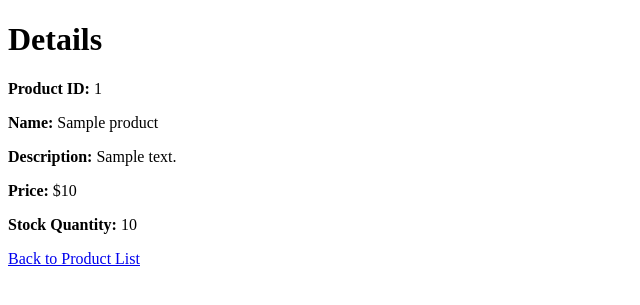
After one commit to Danavarro19/sed_poc, a Python web app: template view/templates/product/detail.html in a window 1280 px wide. The commit adds this page. Shown: the top 305 px of the page, without its empty margins (0-640 px from the left). Run offline with Jinja, Linux system fonts and the light colour scheme; the template is opened without the code that fills it: most values are stand-ins (such as "Sample title", 1, 10 or a date in 2020).

Commit message:
implementa pagina detalle producto

```diff
--- a/data/orm/manager.py
+++ b/data/orm/manager.py
@@ -76,7 +76,7 @@ class BaseManager:
             cursor.execute(query, (key,))
             result = cursor.fetchone()
             if result:
-                row_data = dict(zip(self.model_class.fields, result))
+                row_data = dict(zip([self.model_class.primary_key] + self.model_class.fields, result))
                 return self.model_class(**row_data)
             else:
                 return None
--- a/service/__init__.py
+++ b/service/__init__.py
@@ -1,2 +1,2 @@
-from .product import get_products
+from .product import get_products, get_product
 from .user import signup_service
--- a/url/url.py
+++ b/url/url.py
@@ -7,5 +7,5 @@ urls = [
     ('/signup', controller.signup),
     ('/signin', controller.signin),
     ('/product', controller.all_products),
-    ('/product/<key_id>', controller.product)
+    ('/product/<key>', controller.product)
 ]
--- /dev/null
+++ b/view/templates/product/detail.html
@@ -0,0 +1,16 @@
+{% extends 'base.html' %}
+{% block title %}{{ product.name }}{% endblock %}
+
+{% block content %}
+    <div class="container">
+        <h1>Details</h1>
+        <div class="product-details">
+            <p><strong>Product ID:</strong> {{ product.product_id }}</p>
+            <p><strong>Name:</strong> {{ product.name }}</p>
+            <p><strong>Description:</strong> {{ product.description }}</p>
+            <p><strong>Price:</strong> ${{ product.price }}</p>
+            <p><strong>Stock Quantity:</strong> {{ product.stock_quantity }}</p>
+        </div>
+        <a href="/product">Back to Product List</a>
+    </div>
+{% endblock %}
--- a/view/templates/product/products.html
+++ b/view/templates/product/products.html
@@ -4,9 +4,9 @@
 {% block content %}
     <h1>Productos</h1>
     <div>
-        {% include '/product/products_search.html' %}
+        {% include '/product/search.html' %}
     </div>
-    <div id="products_table">
-        {% include '/product/products_table.html' %}
+    <div id="products-table">
+        {% include '/product/table.html' %}
     </div>
 {% endblock %}
--- a/view/templates/product/products_search.html
+++ b/view/templates/product/search.html
@@ -1,6 +1,6 @@
 <form hx-get="/product"
-      hx-target="#products_table">
-    <label for="product_id">Nombre:</label>
+      hx-target="#products-table">
+    <label for="name">Nombre:</label>
     <input type="text" id="name" name="name" required>
     <input type="submit" value="Buscar">
 </form>
```
Also changed, not shown: controller/controller.py (+5 -10 lines), service/product.py (+13 -5 lines), view/templates/product/products_table.html (deleted, +0 -20 lines), view/templates/product/table.html (added, +24 -0 lines).
